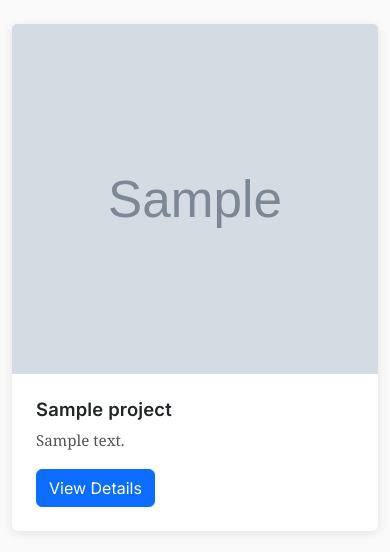
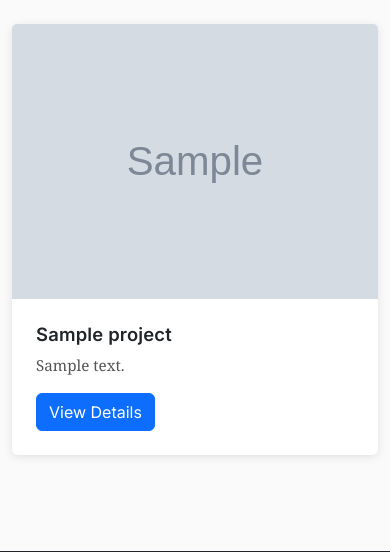
Before and after one commit to DanHerman212/danielmherman, a Django app: page /projects/ in a window 390 px wide. Shown: the part 113-665 px from the top of the page. Run offline with Django 5.2, Linux system fonts and the light colour scheme; tables that the repository leaves empty hold one stand-in row (values such as "Sample post"); grey boxes marked "Sample" are stand-in pictures; some libraries are stand-ins or nearby versions.

Commit message:
updated css for consistent image fill from browser to mobile on /project cards

```diff
--- a/content/static/css/style.css
+++ b/content/static/css/style.css
@@ -18,6 +18,16 @@
 .col-md-6 .card-img-top {
     height: 250px;
     object-position: center top;
+}
+
+/* On small screens cards stack full-width, so a fixed height makes a narrow,
+   disproportionate image box. Use a consistent aspect-ratio fill instead. */
+@media (max-width: 767.98px) {
+    .card-img-top,
+    .col-md-6 .card-img-top {
+        height: auto;
+        aspect-ratio: 4 / 3;
+    }
 }
 
 /* Article detail featured image */
```
